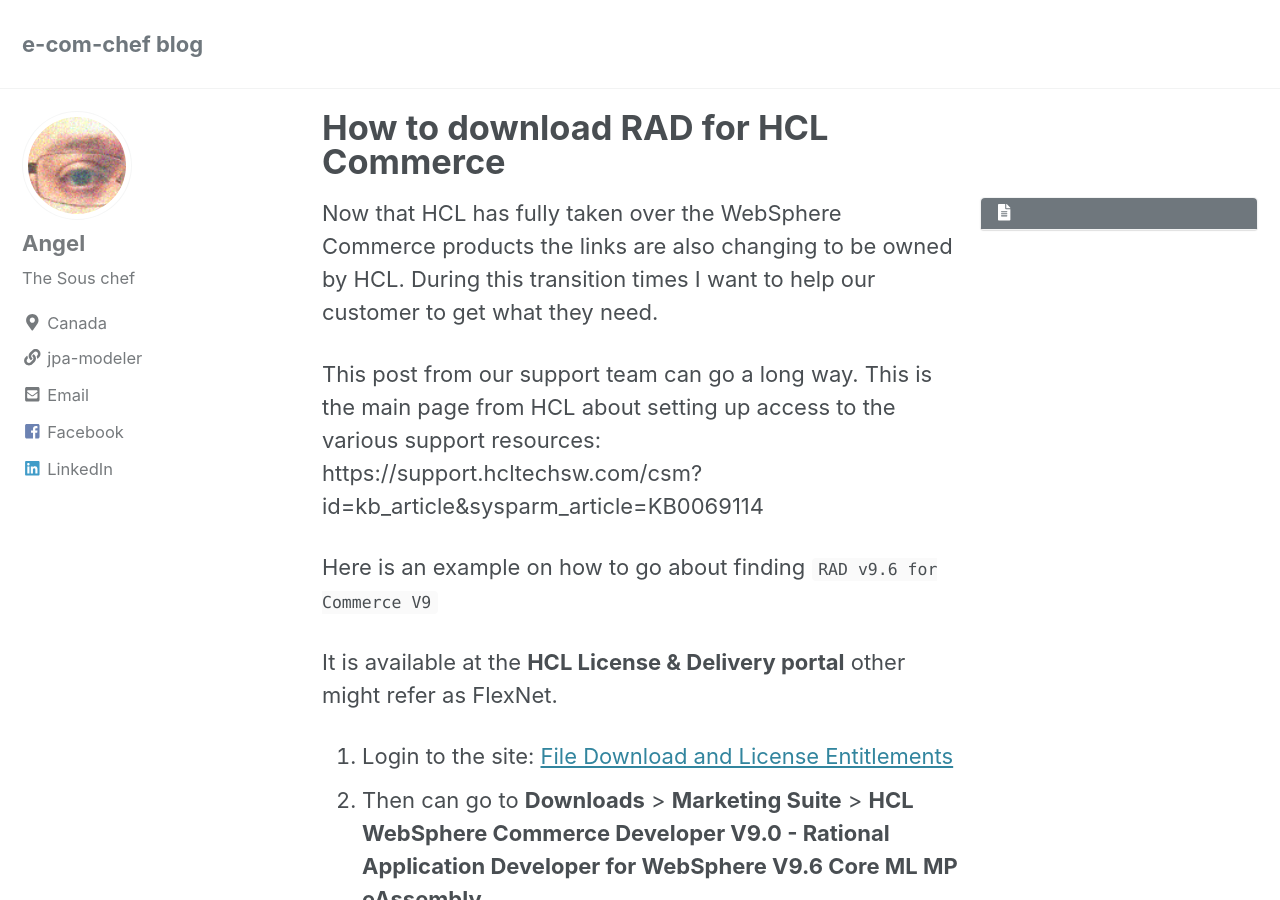
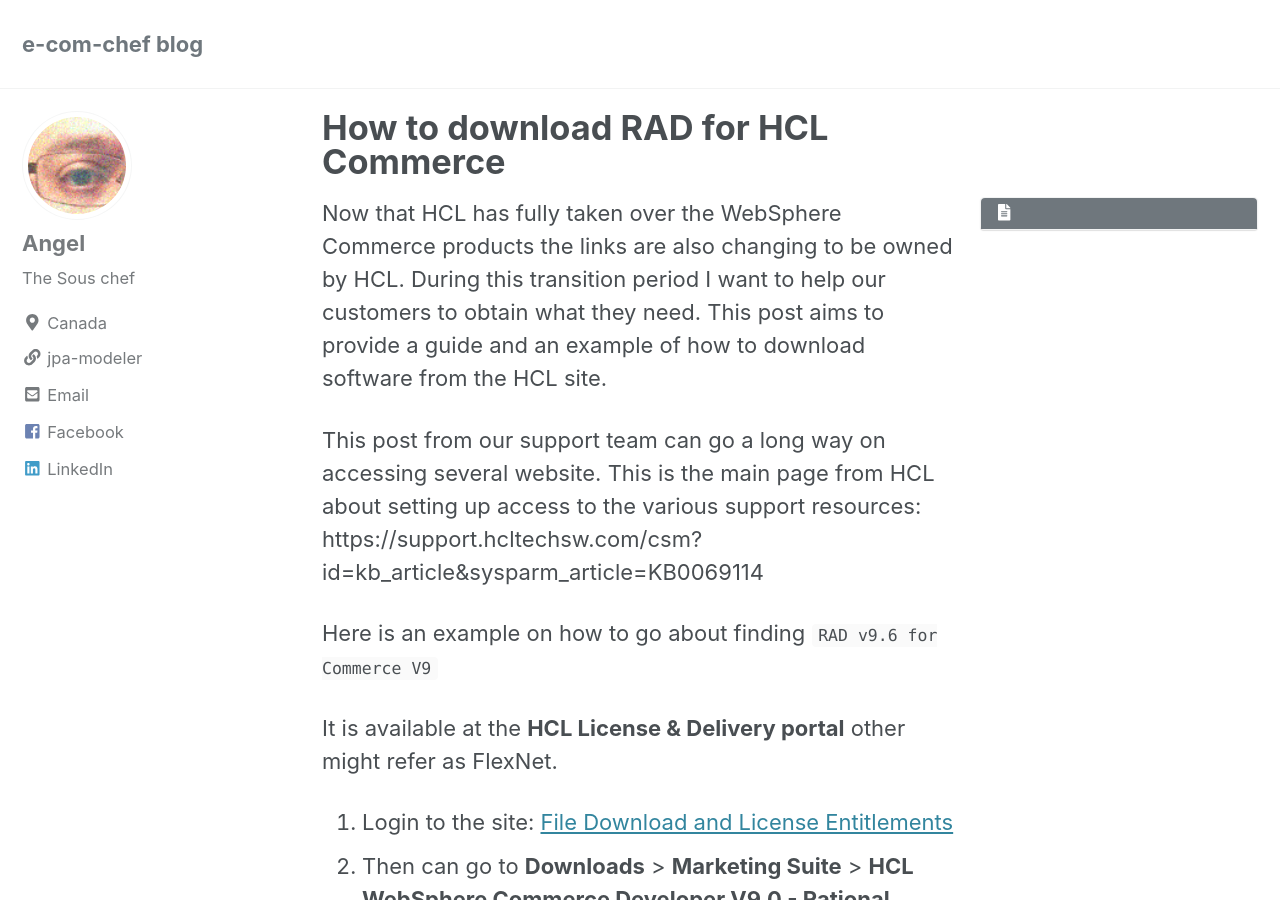
Before and after one commit to arvera/blog, a Jekyll site: the page built from _posts/2019-10-10-RAD_HCL_download.md, in a window 1280 px wide and 900 px high. Built offline with Jekyll 4.4.1, drawn with Linux system fonts in a browser that asks for light colours; cached includes are drawn as plain includes; nearby versions of some CDN libraries.

Commit message:
Changes from first review

```diff
--- a/_posts/2019-10-10-RAD_HCL_download.md
+++ b/_posts/2019-10-10-RAD_HCL_download.md
@@ -4,9 +4,9 @@
 date: 2019-10-10
 tag: HCLCommerce hcl download rad
 ---
-Now that HCL has fully taken over the WebSphere Commerce products the links are also changing to be owned by HCL. During this transition times I want to help our customer to get what they need.
+Now that HCL has fully taken over the WebSphere Commerce products the links are also changing to be owned by HCL. During this transition period I want to help our customers to obtain what they need. This post aims to provide a guide and an example of how to download software from the HCL site.
 
-This post from our support team can go a long way. This is the main page from HCL about setting up access to the various support resources: https://support.hcltechsw.com/csm?id=kb_article&sysparm_article=KB0069114
+This post from our support team can go a long way on accessing several website. This is the main page from HCL about setting up access to the various support resources: https://support.hcltechsw.com/csm?id=kb_article&sysparm_article=KB0069114
 
  Here is an example on how to go about finding `RAD v9.6 for Commerce V9`
 
```
